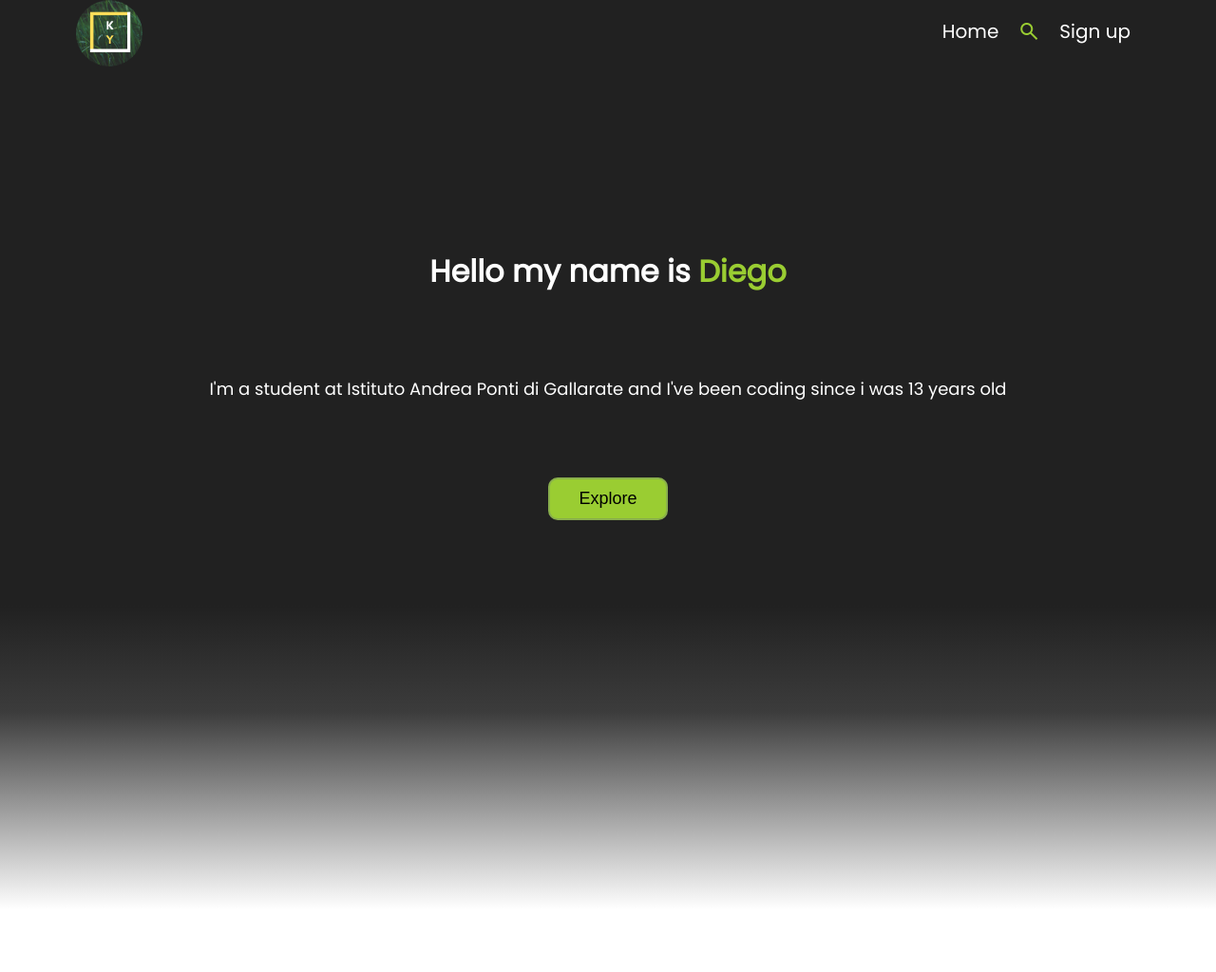
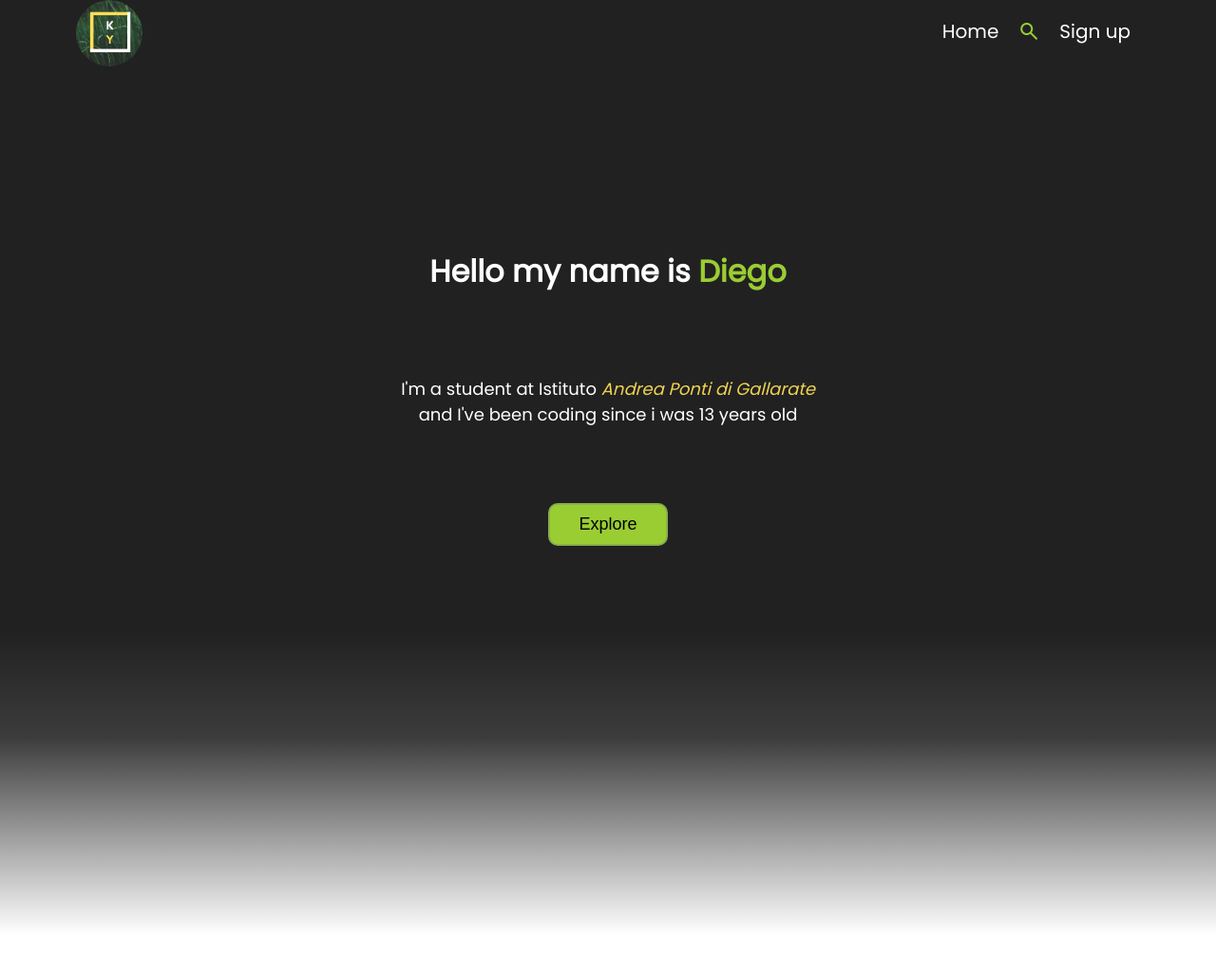
Before and after one commit to KyoozCPR/Portfolio-website, a Django app: page / in a window 1280 px wide. Shown: the top 1024 px of the page at 95% size. Run offline with Django 4.2, Linux system fonts and the light colour scheme.

Commit message:
added new description 😁

```diff
--- a/PollsApp/templates/PollsApp/home/index.html
+++ b/PollsApp/templates/PollsApp/home/index.html
@@ -37,7 +37,11 @@
     <div class="Description">
 
         <h1 id="Name">Hello my name is <p style="color: yellowgreen; display:inline-block">Diego</p></h1>
-        <p id="Statement">I'm a student at Istituto Andrea Ponti di Gallarate and I've been coding since i was 13 years old</p>
+        <div id="Statement">
+            <p style="display:inline-block; margin: 0;">I'm a student at Istituto</p>
+            <a href="httpdisplay: inline-block;s://www.iisponti.edu.it/" style="color: rgb(240, 211, 82);"><i>Andrea Ponti di Gallarate</i></a>
+            <p style="margin:0">and I've been coding since i was 13 years old</p>
+        </div>
     </div>
 
     <div class="popup_selector">
--- a/collected_static_files/css/index.css
+++ b/collected_static_files/css/index.css
@@ -9,8 +9,8 @@
 }
 
 .Description #Statement {
-    display: flex;
-    justify-content: center;
+
+    text-align: center;
     font-size: 18px;
     margin-top: 3em;
 }
--- a/static/css/index.css
+++ b/static/css/index.css
@@ -9,8 +9,8 @@
 }
 
 .Description #Statement {
-    display: flex;
-    justify-content: center;
+
+    text-align: center;
     font-size: 18px;
     margin-top: 3em;
 }
```
